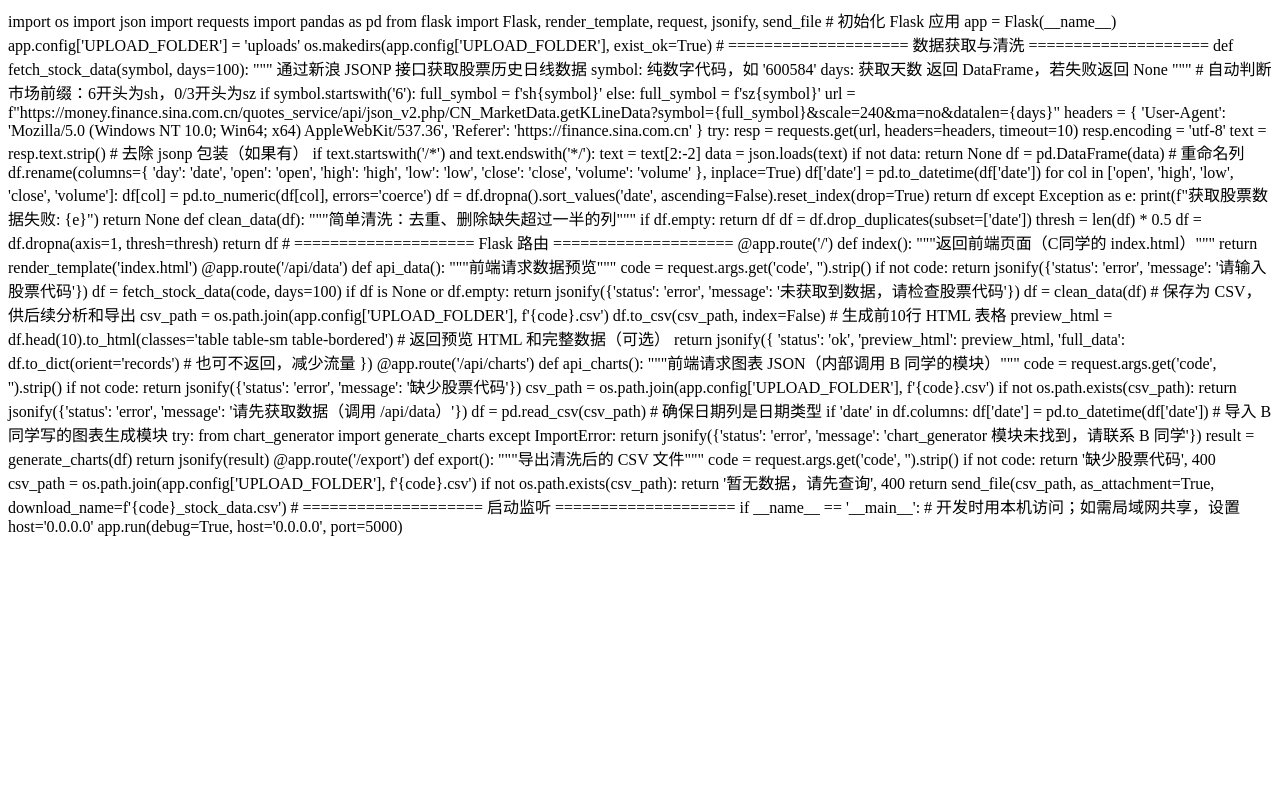
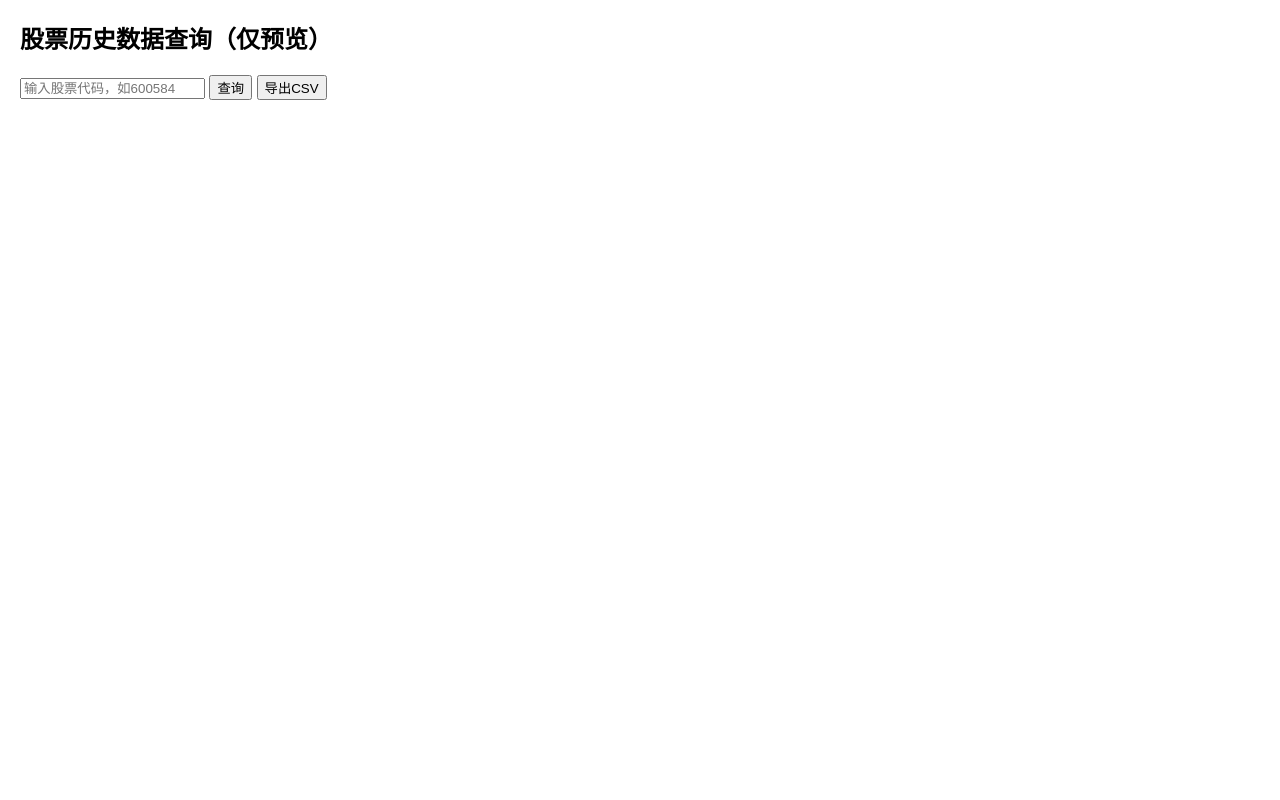
Before and after one commit to steady-sakura/Alpha_Vantage, a Flask app: page / in a window 1280 px wide. Run offline with Flask 3, Linux system fonts and the light colour scheme.

Commit message:
版本0.3

```diff
--- a/app.py
+++ b/app.py
@@ -4,51 +4,28 @@ import requests
 import pandas as pd
 from flask import Flask, render_template, request, jsonify, send_file
 
-# 初始化 Flask 应用
 app = Flask(__name__)
 app.config['UPLOAD_FOLDER'] = 'uploads'
 os.makedirs(app.config['UPLOAD_FOLDER'], exist_ok=True)
 
-
-# ==================== 数据获取与清洗 ====================
 def fetch_stock_data(symbol, days=100):
-    """
-    通过新浪 JSONP 接口获取股票历史日线数据
-    symbol: 纯数字代码，如 '600584'
-    days: 获取天数
-    返回 DataFrame，若失败返回 None
-    """
-    # 自动判断市场前缀：6开头为sh，0/3开头为sz
     if symbol.startswith('6'):
         full_symbol = f'sh{symbol}'
     else:
         full_symbol = f'sz{symbol}'
-
     url = f"https://money.finance.sina.com.cn/quotes_service/api/json_v2.php/CN_MarketData.getKLineData?symbol={full_symbol}&scale=240&ma=no&datalen={days}"
-    headers = {
-        'User-Agent': 'Mozilla/5.0 (Windows NT 10.0; Win64; x64) AppleWebKit/537.36',
-        'Referer': 'https://finance.sina.com.cn'
-    }
+    headers = {'User-Agent': 'Mozilla/5.0', 'Referer': 'https://finance.sina.com.cn'}
     try:
         resp = requests.get(url, headers=headers, timeout=10)
         resp.encoding = 'utf-8'
         text = resp.text.strip()
-        # 去除 jsonp 包装（如果有）
         if text.startswith('/*') and text.endswith('*/'):
             text = text[2:-2]
         data = json.loads(text)
         if not data:
             return None
         df = pd.DataFrame(data)
-        # 重命名列
-        df.rename(columns={
-            'day': 'date',
-            'open': 'open',
-            'high': 'high',
-            'low': 'low',
-            'close': 'close',
-            'volume': 'volume'
-        }, inplace=True)
+        df.rename(columns={'day': 'date', 'open': 'open', 'high': 'high', 'low': 'low', 'close': 'close', 'volume': 'volume'}, inplace=True)
         df['date'] = pd.to_datetime(df['date'])
         for col in ['open', 'high', 'low', 'close', 'volume']:
             df[col] = pd.to_numeric(df[col], errors='coerce')
@@ -58,9 +35,7 @@ def fetch_stock_data(symbol, days=100):
         print(f"获取股票数据失败: {e}")
         return None
 
-
 def clean_data(df):
-    """简单清洗：去重、删除缺失超过一半的列"""
     if df.empty:
         return df
     df = df.drop_duplicates(subset=['date'])
@@ -68,70 +43,31 @@ def clean_data(df):
     df = df.dropna(axis=1, thresh=thresh)
     return df
 
-
-# ==================== Flask 路由 ====================
 @app.route('/')
 def index():
-    """返回前端页面（C同学的 index.html）"""
     return render_template('index.html')
-
 
 @app.route('/api/data')
 def api_data():
-    """前端请求数据预览"""
     code = request.args.get('code', '').strip()
     if not code:
         return jsonify({'status': 'error', 'message': '请输入股票代码'})
-
     df = fetch_stock_data(code, days=100)
     if df is None or df.empty:
         return jsonify({'status': 'error', 'message': '未获取到数据，请检查股票代码'})
-
     df = clean_data(df)
-    # 保存为 CSV，供后续分析和导出
     csv_path = os.path.join(app.config['UPLOAD_FOLDER'], f'{code}.csv')
     df.to_csv(csv_path, index=False)
-
-    # 生成前10行 HTML 表格
     preview_html = df.head(10).to_html(classes='table table-sm table-bordered')
-
-    # 返回预览 HTML 和完整数据（可选）
-    return jsonify({
-        'status': 'ok',
-        'preview_html': preview_html,
-        'full_data': df.to_dict(orient='records')  # 也可不返回，减少流量
-    })
-
+    return jsonify({'status': 'ok', 'preview_html': preview_html})
 
 @app.route('/api/charts')
 def api_charts():
-    """前端请求图表 JSON（内部调用 B 同学的模块）"""
-    code = request.args.get('code', '').strip()
-    if not code:
-        return jsonify({'status': 'error', 'message': '缺少股票代码'})
-
-    csv_path = os.path.join(app.config['UPLOAD_FOLDER'], f'{code}.csv')
-    if not os.path.exists(csv_path):
-        return jsonify({'status': 'error', 'message': '请先获取数据（调用 /api/data）'})
-
-    df = pd.read_csv(csv_path)
-    # 确保日期列是日期类型
-    if 'date' in df.columns:
-        df['date'] = pd.to_datetime(df['date'])
-
-    # 导入 B 同学写的图表生成模块
-    try:
-        from chart_generator import generate_charts
-    except ImportError:
-        return jsonify({'status': 'error', 'message': 'chart_generator 模块未找到，请联系 B 同学'})
-
-    result = generate_charts(df)
-    return jsonify(result)
-
+    # 暂不实现，先返回空，避免前端报错
+    return jsonify({'status': 'error', 'message': '图表功能暂未启用'})
 
 @app.route('/export')
 def export():
-    """导出清洗后的 CSV 文件"""
     code = request.args.get('code', '').strip()
     if not code:
         return '缺少股票代码', 400
@@ -140,8 +76,5 @@ def export():
         return '暂无数据，请先查询', 400
     return send_file(csv_path, as_attachment=True, download_name=f'{code}_stock_data.csv')
 
-
-# ==================== 启动监听 ====================
 if __name__ == '__main__':
-    # 开发时用本机访问；如需局域网共享，设置 host='0.0.0.0'
     app.run(debug=True, host='0.0.0.0', port=5000)
--- a/templates/index.html
+++ b/templates/index.html
@@ -1,147 +1,46 @@
-import os
-import json
-import requests
-import pandas as pd
-from flask import Flask, render_template, request, jsonify, send_file
+<!DOCTYPE html>
+<html>
+<head>
+    <meta charset="UTF-8">
+    <title>股票数据查询</title>
+    <style>
+        body { font-family: Arial; margin: 20px; }
+        table { border-collapse: collapse; width: 100%; }
+        th, td { border: 1px solid #ccc; padding: 6px; text-align: center; }
+        .error { color: red; }
+    </style>
+</head>
+<body>
+    <h2>股票历史数据查询（仅预览）</h2>
+    <input type="text" id="code" placeholder="输入股票代码，如600584">
+    <button onclick="queryData()">查询</button>
+    <button onclick="exportCSV()">导出CSV</button>
+    <div id="result" style="margin-top:20px;"></div>
 
-# 初始化 Flask 应用
-app = Flask(__name__)
-app.config['UPLOAD_FOLDER'] = 'uploads'
-os.makedirs(app.config['UPLOAD_FOLDER'], exist_ok=True)
+    <script>
+        async function queryData() {
+            const code = document.getElementById('code').value.trim();
+            if (!code) {
+                alert('请输入代码');
+                return;
+            }
+            const res = await fetch(`/api/data?code=${code}`);
+            const data = await res.json();
+            if (data.status === 'ok') {
+                document.getElementById('result').innerHTML = data.preview_html;
+            } else {
+                document.getElementById('result').innerHTML = `<p class="error">错误：${data.message}</p>`;
+            }
+        }
 
-
-# ==================== 数据获取与清洗 ====================
-def fetch_stock_data(symbol, days=100):
-    """
-    通过新浪 JSONP 接口获取股票历史日线数据
-    symbol: 纯数字代码，如 '600584'
-    days: 获取天数
-    返回 DataFrame，若失败返回 None
-    """
-    # 自动判断市场前缀：6开头为sh，0/3开头为sz
-    if symbol.startswith('6'):
-        full_symbol = f'sh{symbol}'
-    else:
-        full_symbol = f'sz{symbol}'
-
-    url = f"https://money.finance.sina.com.cn/quotes_service/api/json_v2.php/CN_MarketData.getKLineData?symbol={full_symbol}&scale=240&ma=no&datalen={days}"
-    headers = {
-        'User-Agent': 'Mozilla/5.0 (Windows NT 10.0; Win64; x64) AppleWebKit/537.36',
-        'Referer': 'https://finance.sina.com.cn'
-    }
-    try:
-        resp = requests.get(url, headers=headers, timeout=10)
-        resp.encoding = 'utf-8'
-        text = resp.text.strip()
-        # 去除 jsonp 包装（如果有）
-        if text.startswith('/*') and text.endswith('*/'):
-            text = text[2:-2]
-        data = json.loads(text)
-        if not data:
-            return None
-        df = pd.DataFrame(data)
-        # 重命名列
-        df.rename(columns={
-            'day': 'date',
-            'open': 'open',
-            'high': 'high',
-            'low': 'low',
-            'close': 'close',
-            'volume': 'volume'
-        }, inplace=True)
-        df['date'] = pd.to_datetime(df['date'])
-        for col in ['open', 'high', 'low', 'close', 'volume']:
-            df[col] = pd.to_numeric(df[col], errors='coerce')
-        df = df.dropna().sort_values('date', ascending=False).reset_index(drop=True)
-        return df
-    except Exception as e:
-        print(f"获取股票数据失败: {e}")
-        return None
-
-
-def clean_data(df):
-    """简单清洗：去重、删除缺失超过一半的列"""
-    if df.empty:
-        return df
-    df = df.drop_duplicates(subset=['date'])
-    thresh = len(df) * 0.5
-    df = df.dropna(axis=1, thresh=thresh)
-    return df
-
-
-# ==================== Flask 路由 ====================
-@app.route('/')
-def index():
-    """返回前端页面（C同学的 index.html）"""
-    return render_template('index.html')
-
-
-@app.route('/api/data')
-def api_data():
-    """前端请求数据预览"""
-    code = request.args.get('code', '').strip()
-    if not code:
-        return jsonify({'status': 'error', 'message': '请输入股票代码'})
-
-    df = fetch_stock_data(code, days=100)
-    if df is None or df.empty:
-        return jsonify({'status': 'error', 'message': '未获取到数据，请检查股票代码'})
-
-    df = clean_data(df)
-    # 保存为 CSV，供后续分析和导出
-    csv_path = os.path.join(app.config['UPLOAD_FOLDER'], f'{code}.csv')
-    df.to_csv(csv_path, index=False)
-
-    # 生成前10行 HTML 表格
-    preview_html = df.head(10).to_html(classes='table table-sm table-bordered')
-
-    # 返回预览 HTML 和完整数据（可选）
-    return jsonify({
-        'status': 'ok',
-        'preview_html': preview_html,
-        'full_data': df.to_dict(orient='records')  # 也可不返回，减少流量
-    })
-
-
-@app.route('/api/charts')
-def api_charts():
-    """前端请求图表 JSON（内部调用 B 同学的模块）"""
-    code = request.args.get('code', '').strip()
-    if not code:
-        return jsonify({'status': 'error', 'message': '缺少股票代码'})
-
-    csv_path = os.path.join(app.config['UPLOAD_FOLDER'], f'{code}.csv')
-    if not os.path.exists(csv_path):
-        return jsonify({'status': 'error', 'message': '请先获取数据（调用 /api/data）'})
-
-    df = pd.read_csv(csv_path)
-    # 确保日期列是日期类型
-    if 'date' in df.columns:
-        df['date'] = pd.to_datetime(df['date'])
-
-    # 导入 B 同学写的图表生成模块
-    try:
-        from chart_generator import generate_charts
-    except ImportError:
-        return jsonify({'status': 'error', 'message': 'chart_generator 模块未找到，请联系 B 同学'})
-
-    result = generate_charts(df)
-    return jsonify(result)
-
-
-@app.route('/export')
-def export():
-    """导出清洗后的 CSV 文件"""
-    code = request.args.get('code', '').strip()
-    if not code:
-        return '缺少股票代码', 400
-    csv_path = os.path.join(app.config['UPLOAD_FOLDER'], f'{code}.csv')
-    if not os.path.exists(csv_path):
-        return '暂无数据，请先查询', 400
-    return send_file(csv_path, as_attachment=True, download_name=f'{code}_stock_data.csv')
-
-
-# ==================== 启动监听 ====================
-if __name__ == '__main__':
-    # 开发时用本机访问；如需局域网共享，设置 host='0.0.0.0'
-    app.run(debug=True, host='0.0.0.0', port=5000)
+        function exportCSV() {
+            const code = document.getElementById('code').value.trim();
+            if (code) {
+                window.location.href = `/export?code=${code}`;
+            } else {
+                alert('请先查询');
+            }
+        }
+    </script>
+</body>
+</html>
```
